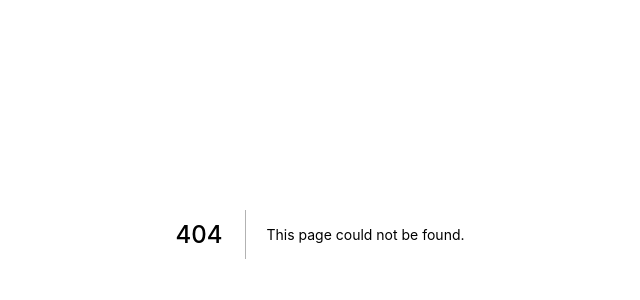
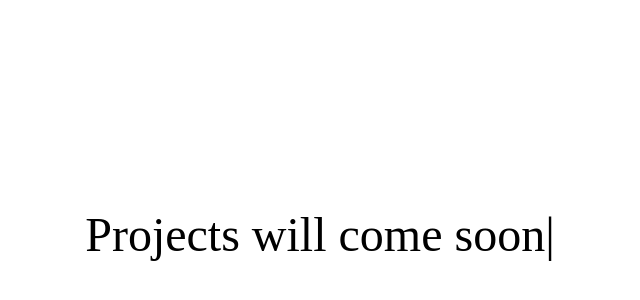
Before and after one commit to yusufdeepwork/my-portfolio-nextjs, a Next.js app: page /projects in a window 1280 px wide. Before the commit this address had no page. Shown: the part 166-466 px from the top of the page, without its empty margins (320-960 px from the left). Built offline with nearby package versions, Linux system fonts and the light colour scheme.

Commit message:
add my projects page

```diff
--- a/package.json
+++ b/package.json
@@ -13,10 +13,12 @@
     "react": "17.0.2",
     "react-blob": "^2.1.0",
     "react-dom": "17.0.2",
+    "react-typical": "^0.1.3",
     "sass": "^1.32.13",
     "styled-components": "^5.3.0"
   },
   "devDependencies": {
+    "babel-plugin-styled-components": "^1.12.0",
     "url-loader": "^4.1.1"
   }
 }
--- /dev/null
+++ b/pages/projects.js
@@ -0,0 +1,24 @@
+import styled, { createGlobalStyle } from "styled-components";
+import Typical from 'react-typical'
+export default function projects(){
+
+ return   (
+            <Title><Typical
+                steps={['Projects will come soon', 5000]}
+                loop={Infinity}
+                wrapper="p"
+            /></Title>
+ )
+}
+
+export const Title = styled.div`
+ text-align: center;
+ justify-content: center;
+ align-items: center;
+ display: flex;
+ flex: 1;
+ height: 100vh;
+ color: black;
+ font-family: "Fira Code";
+ font-size: 3rem;
+`
--- a/styles/Home.module.scss
+++ b/styles/Home.module.scss
@@ -25,7 +25,7 @@
 }
 .rightContainer {
   background-color: #00FF9B;
-
+  cursor: pointer;
   width: 32vw;
   height: 100%;
   float: right;
```
Also changed, not shown: pages/index.js (+5 -3 lines), .babelrc (added), 1 other file (tests, documents, lock files or other folders).
